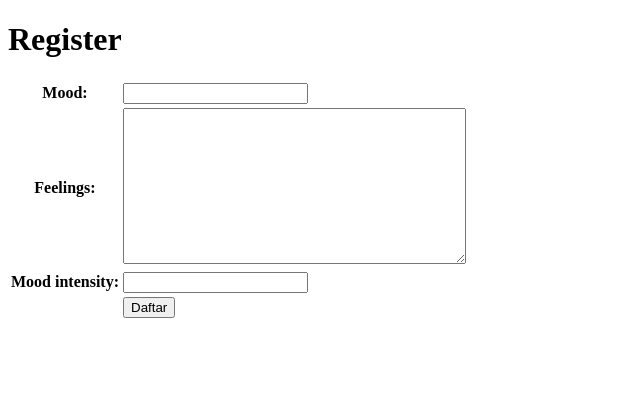
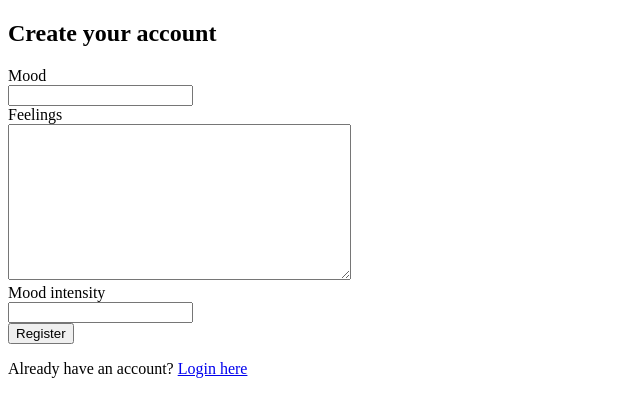
Before and after one commit to gracekarinn/mental-health-tracker, a Django app: template main/templates/register.html in a window 1280 px wide. Shown: the top 417 px of the page, without its empty margins (0-640 px from the left). Run offline with Django 5.2, Linux system fonts and the light colour scheme; the template is opened without the code that fills it: values that come from a table or form of the project are taken from there, others are empty.

Commit message:
feat: Improve registration form UI and styling

```diff
--- a/main/templates/register.html
+++ b/main/templates/register.html
@@ -1,28 +1,88 @@
 {% extends 'base.html' %} {% block meta %}
 <title>Register</title>
 {% endblock meta %} {% block content %}
+<div
+  class="min-h-screen flex items-center justify-center bg-gray-100 py-12 px-4 sm:px-6 lg:px-8"
+>
+  <div class="max-w-md w-full space-y-8 form-style">
+    <div>
+      <h2 class="mt-6 text-center text-3xl font-extrabold text-black">
+        Create your account
+      </h2>
+    </div>
+    <form class="mt-8 space-y-6" method="POST">
+      {% csrf_token %}
+      <input type="hidden" name="remember" value="true" />
+      <div class="rounded-md shadow-sm -space-y-px">
+        {% for field in form %}
+        <div class="{% if not forloop.first %}mt-4{% endif %}">
+          <label
+            for="{{ field.id_for_label }}"
+            class="mb-2 font-semibold text-black"
+          >
+            {{ field.label }}
+          </label>
+          <div class="relative">
+            {{ field }}
+            <div
+              class="absolute inset-y-0 right-0 pr-3 flex items-center pointer-events-none"
+            >
+              {% if field.errors %}
+              <svg
+                class="h-5 w-5 text-red-500"
+                fill="currentColor"
+                viewBox="0 0 20 20"
+              >
+                <path
+                  fill-rule="evenodd"
+                  d="M18 10a8 8 0 11-16 0 8 8 0 0116 0zm-7 4a1 1 0 11-2 0 1 1 0 012 0zm-1-9a1 1 0 00-1 1v4a1 1 0 102 0V6a1 1 0 00-1-1z"
+                  clip-rule="evenodd"
+                />
+              </svg>
+              {% endif %}
+            </div>
+          </div>
+          {% if field.errors %} {% for error in field.errors %}
+          <p class="mt-1 text-sm text-red-600">{{ error }}</p>
+          {% endfor %} {% endif %}
+        </div>
+        {% endfor %}
+      </div>
 
-<div class="login">
-  <h1>Register</h1>
+      <div>
+        <button
+          type="submit"
+          class="group relative w-full flex justify-center py-2 px-4 border border-transparent text-sm font-medium rounded-md text-white bg-indigo-600 hover:bg-indigo-700 focus:outline-none focus:ring-2 focus:ring-offset-2 focus:ring-indigo-500"
+        >
+          Register
+        </button>
+      </div>
+    </form>
 
-  <form method="POST">
-    {% csrf_token %}
-    <table>
-      {{ form.as_table }}
-      <tr>
-        <td></td>
-        <td><input type="submit" name="submit" value="Daftar" /></td>
-      </tr>
-    </table>
-  </form>
+    {% if messages %}
+    <div class="mt-4">
+      {% for message in messages %}
+      <div
+        class="bg-red-100 border border-red-400 text-red-700 px-4 py-3 rounded relative"
+        role="alert"
+      >
+        <span class="block sm:inline">{{ message }}</span>
+      </div>
+      {% endfor %}
+    </div>
+    {% endif %}
 
-  {% if messages %}
-  <ul>
-    {% for message in messages %}
-    <li>{{ message }}</li>
-    {% endfor %}
-  </ul>
-  {% endif %}
+    <div class="text-center mt-4">
+      <p class="text-sm text-black">
+        Already have an account?
+        <a
+          href="{% url 'main:login' %}"
+          class="font-medium text-indigo-200 hover:text-indigo-300"
+        >
+          Login here
+        </a>
+      </p>
+    </div>
+  </div>
 </div>
-
 {% endblock content %}
```
